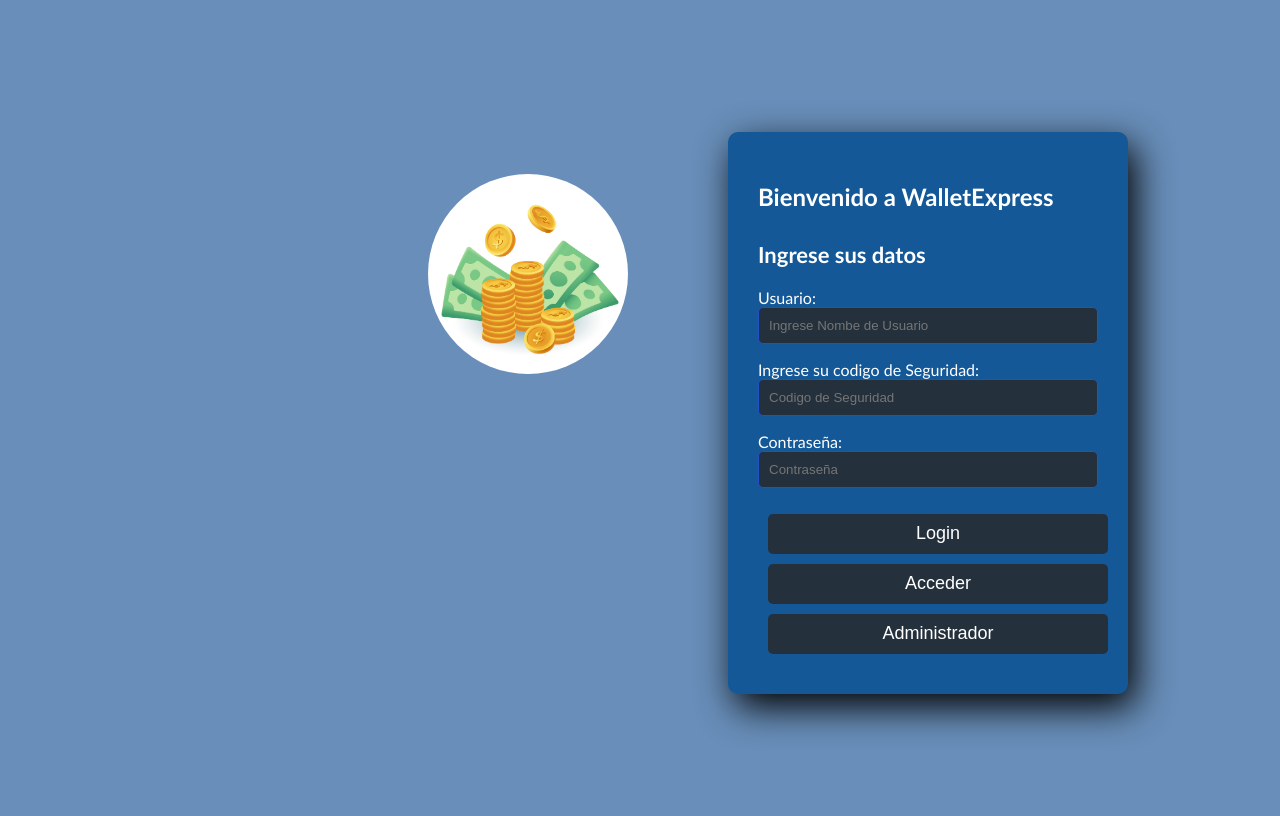
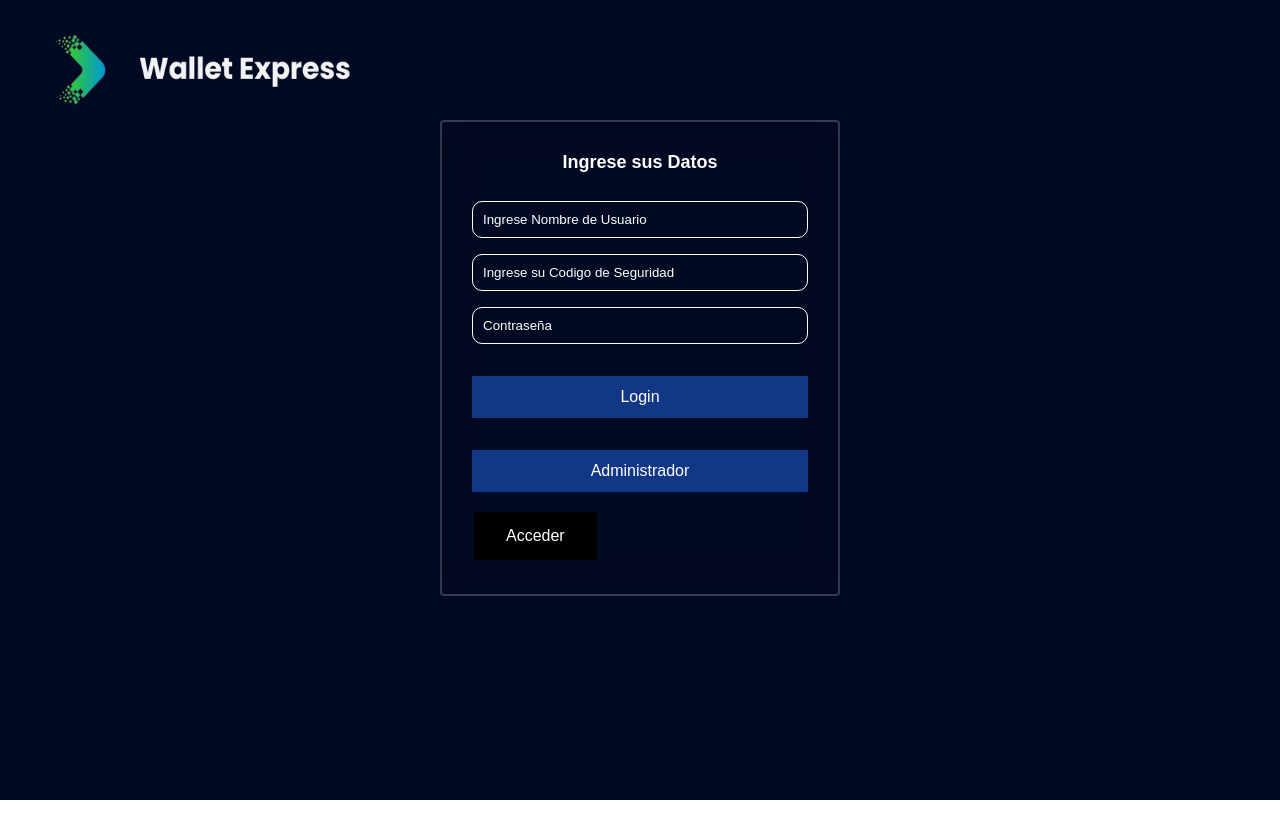
Before and after one commit to sebasp-125/Wallet-Express, a plain HTML site: page login/login.html in a window 1280 px wide. Drawn offline with nearby package versions, Linux system fonts and the light colour scheme.

Commit message:
Actualización Andrea

```diff
--- a/login/login.css
+++ b/login/login.css
@@ -1,40 +1,74 @@
-* {
+*{
+    margin: 0;
+    padding: 0;
     box-sizing: border-box;
+    font-family: "Poppins",sans-serif;
 }
 
-body {
-    margin-left:30% ;
-    background-color: rgb(104, 142, 185);
-    justify-content: center;
-    align-items: center;
-    display: flex;
-    min-height: 100vh;
+body{
+    background-image: url(../login/imagenes/Wallet\ Express\ black.png);
+    background-repeat: no-repeat;
+    background-size: 1350px 810px;
+}
+
+.form{
+    width: 400px;
+    background: transparent;
+    border: 2px solid rgba(255, 255, 255, .2);
+    backdrop-filter: blur(20px);
+    padding: 30px;
+    margin: auto;
+    margin-top: 120px;
+    border-radius: 4px;
 }
 
 
 
-.form-register{
-    width: 400px;
-    background: #145897;
-    padding: 30px;
-    color: white;
-    margin-top: 10px;
-    border-radius: 10px;
-    font-family: calibri ;
-    box-shadow: 7px 13px 37px #000;
+.form h3{
+    font-size: 18px;
+    color: #fff;
+    margin-bottom: 10px;
+    text-align: center;
+    font-weight: 800;
 }
 
-.form-register h4 {
-    font-size: 22px;
-    margin-bottom: 20px;
+.input{
+    width: 100%;
+    background: transparent;
+    border: none;
+    outline: none;
+    padding: 10px;
+    border: 2px solid rgba(255, 255, 255, .2);
+    border-radius: 10px;
+    margin-bottom: 16px;
+    border: 1px solid #fff;
 }
 
-.controls {
+.input::placeholder{
+    color: #fff;
+}
+
+
+
+.form .btn {
+    width: 100%;
+    background: #1f54c59f;
+    border: none;
+    padding: 12px;
     color: white;
-    width: 100%;
-    background:#24303c ;
-    padding: 10px;
-    border-radius:5px ;
-    margin-bottom: 16px;
-    border:1px solid #1f53c5 ;
+    margin: 16px 0;
+    font-size: 16px;
 }
+
+.btn-acceder {
+    background-color: #000000;
+    border: none;
+    color: white;
+    padding: 15px 32px;
+    text-align: center;
+    text-decoration: none;
+    display: inline-block;
+    font-size: 16px;
+    margin: 4px 2px;
+    cursor: pointer;
+}
--- a/login/login.html
+++ b/login/login.html
@@ -1,64 +1,31 @@
 <!DOCTYPE html>
 <html lang="en">
-
 <head>
     <meta charset="UTF-8">
     <meta name="viewport" content="width=device-width, initial-scale=1.0">
     <link rel="stylesheet" href="./login.css">
-    <title>Iniciar Sesión</title>
+    <title>Login</title>
 </head>
-<div class="container_img">
-    <img src="./imagenes/Gold coins and banknotes 3d cartoon style icon.jpg" alt="img">
-</div>
+<body>
+    <body>
 
-<body>
-    <div class="form">
-        <section class="form-register">
-            <h1 class="title">Bienvenido a WalletExpress</h1>
-            <h4 class="subtitle">Ingrese sus datos</h4>
-            <label for="usuario">Usuario:</label>
-            <input class="controls" type="text" id="usuario" required placeholder="Ingrese Nombe de Usuario">
+        <div class="form">
+            <h3 class="subtitle">Ingrese sus Datos</h3>
+            <br>
+                <input class="input" id="usuario"  required placeholder="Ingrese Nombre de Usuario">
+                <input class="input" type="number" id="c_seguridad"  required placeholder="Ingrese su Codigo de Seguridad">
+                <input class="input" type="password" id="contrasena"  required placeholder="Contraseña">
+                <br>
+                <button class="btn" id="login-master">Login</button>
+                <br>
+                <button class="btn" type="submit" id="admin">Administrador</button>
+                <br>
+                <button class="btn-acceder" type="submit" id="acceder">Acceder</button>
+        </div>
 
-            <label for="c_seguridad">Ingrese su codigo de Seguridad: </label>
-            <input class="controls" type="number" id="c_seguridad" required placeholder="Codigo de Seguridad">
 
-            <label for="contrasena">Contraseña: </label>
-            <input class="controls" type="password" id="contrasena" required placeholder="Contraseña">
-
-            <button class="btn-login" id="login-master">Login</button>
-            <button class="btn-acceder" type="submit" id="acceder">Acceder</button>
-            <button class="btn-administrar" type="submit" id="admin">Administrador</button>
-    </div>
-    </section>
-    <style>
-        .container_img {
-            padding-bottom: 30px;
-            transform: translate(-50%, -50%);
-        }
-
-        img {
-            width: 200px;
-            height: 200px;
-            border-radius: 50%;
-        }
-
-        .btn-login,
-        .btn-acceder,
-        .btn-administrar {
-            display: flex;
-            align-items: center;
-            justify-content: center;
-            margin: 10px;
-            width: 100%;
-            height: 40px;
-            border: none;
-            border-radius: 5px;
-            background-color: #24303c;
-            color: white;
-            font-size: 18px;
-            cursor: pointer;
-        }
-    </style>
+        <script src="https://cdn.jsdelivr.net/npm/axios/dist/axios.min.js"></script>
+        <script src="./login.js"></script>
 
     <script src="https://cdn.jsdelivr.net/npm/axios/dist/axios.min.js"></script>
     <script src="./login.js"></script>
```
Also changed, not shown: login/imagenes/Wallet Express black.png (added).
